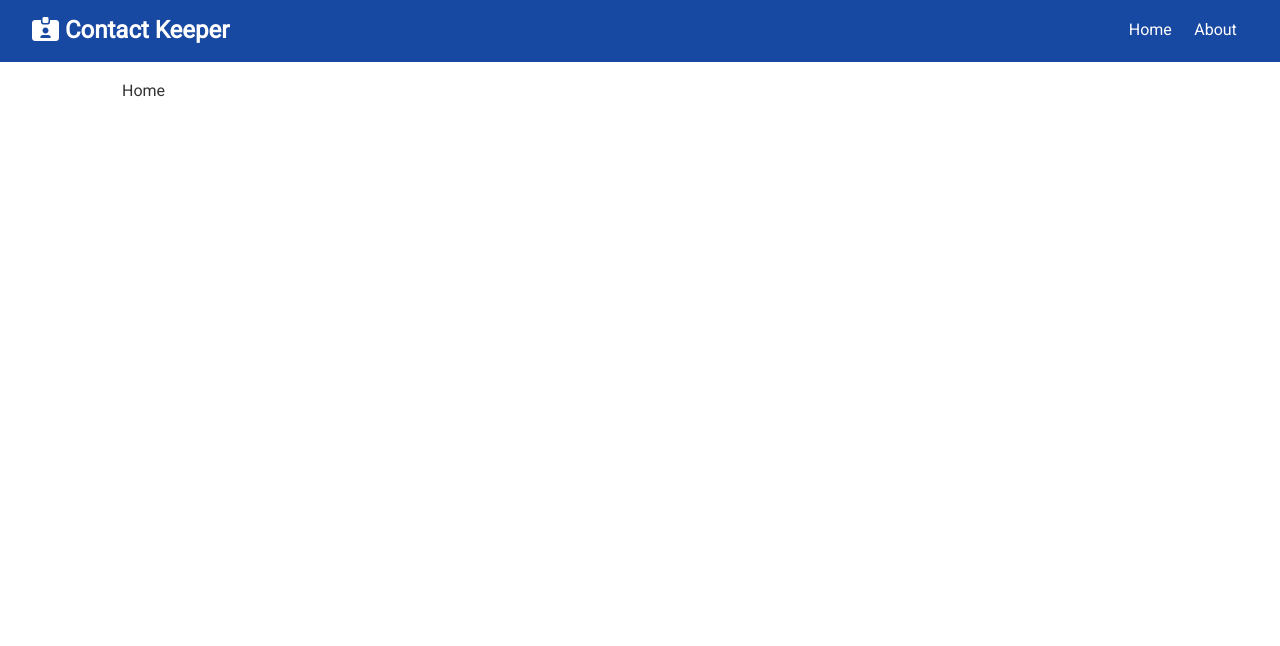
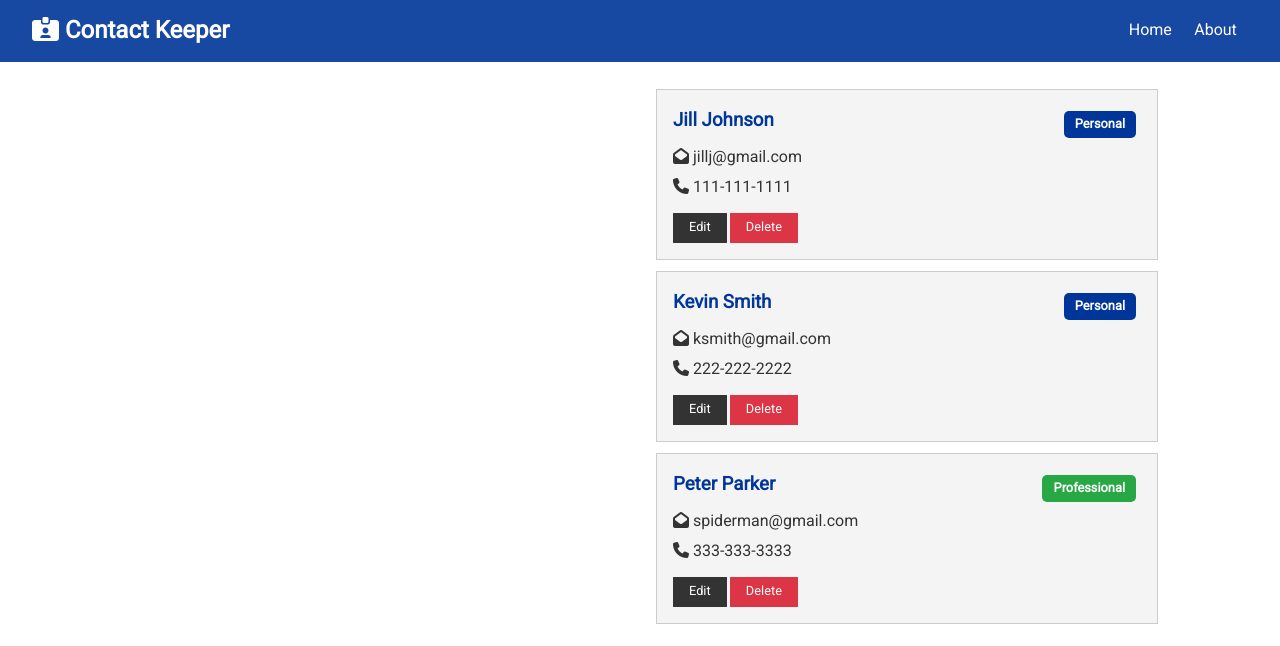
Before and after one commit to madeleinewoodbury/contact-keeper, a React (Create React App) app in the folder client/: page / in a window 1280 px wide. Shown: the top 646 px of the page. Built offline with nearby package versions, Linux system fonts and the light colour scheme; the HTML template or start-up script is replaced by a standard one.

Commit message:
Contacts and ContactItem components

```diff
--- /dev/null
+++ b/client/src/components/contacts/ContactItem.js
@@ -0,0 +1,43 @@
+import React from 'react';
+import PropTypes from 'prop-types';
+
+const ContactItem = ({ contact: { id, name, email, phone, type } }) => {
+  return (
+    <div className="card bg-light">
+      <h3 className="text-primary text-left">
+        {name}{' '}
+        <span
+          style={{ float: 'right' }}
+          className={
+            'badge ' +
+            (type === 'professional' ? 'badge-success' : 'badge-primary')
+          }
+        >
+          {type.charAt(0).toUpperCase() + type.slice(1)}
+        </span>
+      </h3>
+      <ul className="list">
+        {email && (
+          <li>
+            <i className="fas fa-envelope-open"></i> {email}
+          </li>
+        )}
+        {phone && (
+          <li>
+            <i className="fas fa-phone"></i> {phone}
+          </li>
+        )}
+      </ul>
+      <p>
+        <button className="btn btn-dark btn-sm">Edit</button>
+        <button className="btn btn-danger btn-sm">Delete</button>
+      </p>
+    </div>
+  );
+};
+
+ContactItem.propTypes = {
+  contact: PropTypes.object.isRequired
+};
+
+export default ContactItem;
--- /dev/null
+++ b/client/src/components/contacts/Contacts.js
@@ -0,0 +1,17 @@
+import React, { useContext, Fragment } from 'react';
+import ContactContext from '../../context/contact/contactContext';
+import ContactItem from './ContactItem';
+
+const Contacts = () => {
+  const contactContext = useContext(ContactContext);
+  const { contacts } = contactContext;
+  return (
+    <Fragment>
+      {contacts.map(contact => (
+        <ContactItem key={contact.id} contact={contact} />
+      ))}
+    </Fragment>
+  );
+};
+
+export default Contacts;
--- a/client/src/components/pages/Home.js
+++ b/client/src/components/pages/Home.js
@@ -1,7 +1,15 @@
 import React from 'react';
+import Contacts from '../contacts/Contacts';
 
 const Home = () => {
-  return <div>Home</div>;
+  return (
+    <div className="grid-2">
+      <div>{/* Contact form */}</div>
+      <div>
+        <Contacts />
+      </div>
+    </div>
+  );
 };
 
 export default Home;
```
